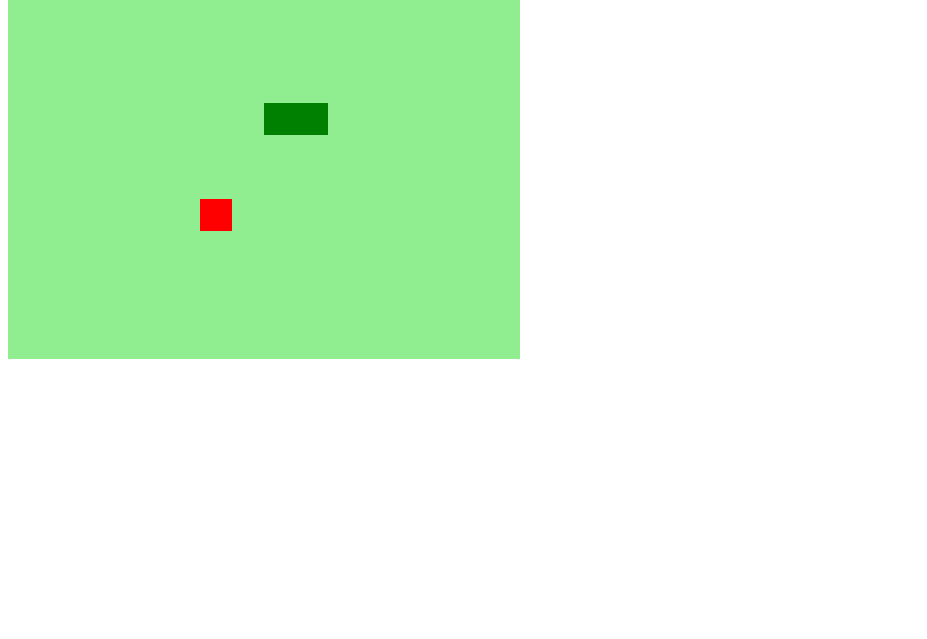
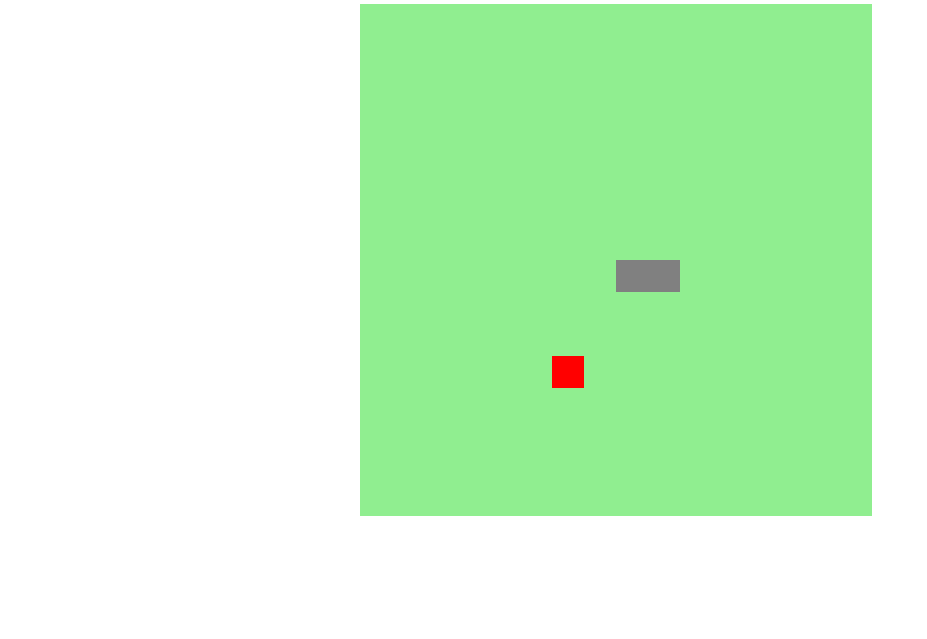
Before and after one commit to reduPKR/snake_javascript, a plain HTML site: page index.html in a window 1280 px wide. Shown: the part 161-800 px from the top of the page, without its empty margins (0-927 px from the left). Drawn offline with Linux system fonts and the light colour scheme.

Commit message:
css para finalizar

```diff
--- a/index.html
+++ b/index.html
@@ -7,6 +7,7 @@
     <title>Snake</title>
 </head>
     <body>
+        <h2>SNAKE</h2>
         <canvas id="snake" width="512" height="512"></canvas>
 
         <script src="/script/script.js"></script>
--- a/script/script.js
+++ b/script/script.js
@@ -21,7 +21,7 @@ function criarBG(){
 
 function criarCobrinha (){
     for(i = 0; i < snake.length; i++){
-        context.fillStyle = "green";
+        context.fillStyle = "gray";
         context.fillRect(snake[i].x, snake[i].y, box, box);
     }
 }
--- a/style/style.css
+++ b/style/style.css
@@ -0,0 +1,10 @@
+body{
+    height: 95vh;
+    width: 95vw;
+    display: flex;
+    flex-direction: column;
+    justify-content: center;
+    align-items: center;
+    background-color:white;
+    color: rgb(52, 165, 52);
+}
```
